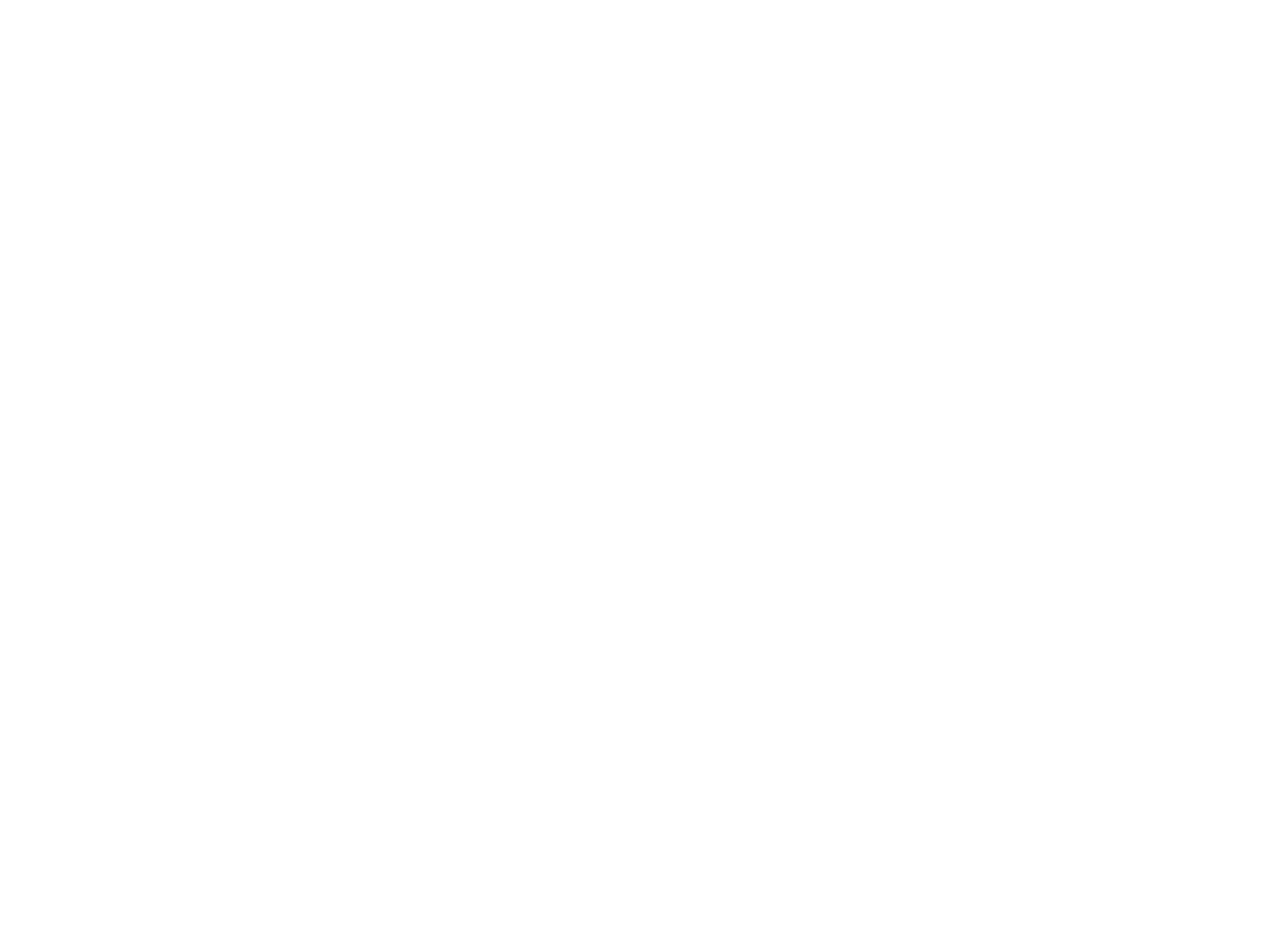
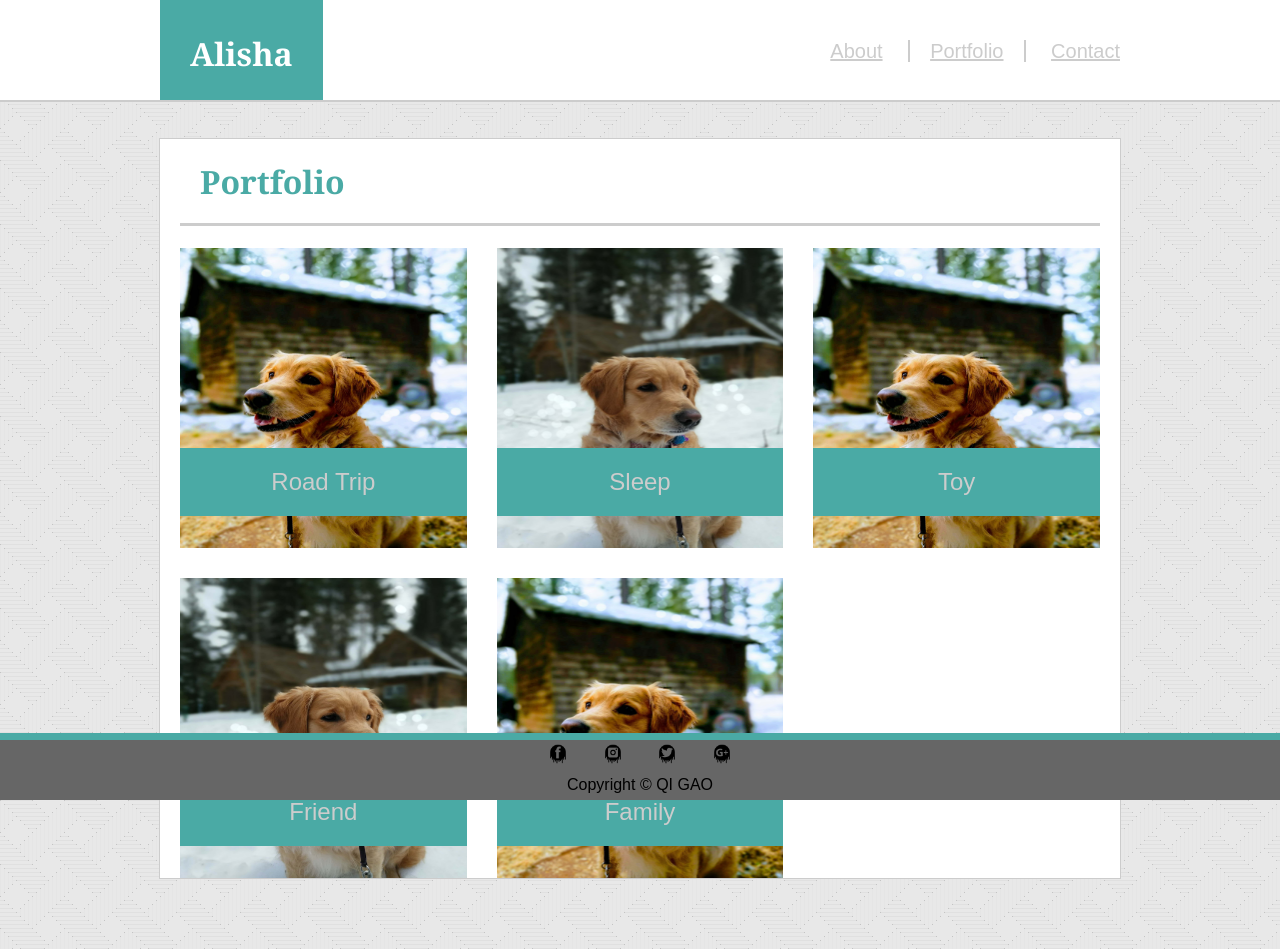
Before and after one commit to gaoqi7/Basic-Portfolio, a plain HTML site: page portfolio.html in a window 1280 px wide. Before the commit the page ends 800 px from the top, so only its background shows below. Drawn offline with Linux system fonts and the light colour scheme.

Commit message:
all job done

```diff
--- a/assets/css/style.css
+++ b/assets/css/style.css
@@ -6,7 +6,10 @@ html {
     margin: 0;
 }
 body {
-    margin:0;
+    margin:0 0 70px 0;
+    /* bottom 70px setting is because of the fixed footer.
+    if less, the content in main section will be blocked
+    by the fixed footer  */
 }
 h1,h2 {
     font-family: Georgia, 'Times New Roman', Times, serif;
@@ -21,7 +24,7 @@ a:hover {
 }
 
 /* Header + Main Style
--------------------------------- */
+----------------------------------- */
 header,main {
     background-color: #ffffff;
 }
@@ -29,7 +32,7 @@ header,main {
     text-decoration-line: none;
 }
 /* Header Style
--------------------------------- */
+----------------------------------- */
 header {
     border-bottom: 2px #cccccc solid;
     height: 100px;
@@ -38,8 +41,9 @@ header {
 header h1 {
     background-color: #4aaaa5;
     padding: 32px 30px 32px 30px;
-    margin:0 auto;
-    display:inline-block;
+    float: left;
+    margin-top: 0px;
+    margin-left: 0px;
     color:#ffffff;
 }
 nav {
@@ -59,35 +63,40 @@ nav {
     margin-right:20px;
 }
 .content-wrap {
-    width: 960px;
+    max-width: 960px;
     margin: 0 auto;
+    overflow: auto;
 }
 /* Main Style
 --------------------------------------  */
 main {
     border: 1px #cccccc solid;
-    padding:15px;
-    overflow: auto;
+    /* overflow: auto; */
 
 }
 main h1 {
     color: #4aaaa5;
     padding-bottom:20px;
+    padding-left: 20px;
+    margin-left: 20px;
+    margin-right:20px;
     border-bottom:3px #cccccc solid;
 }
 main img {
     width: 20%;
     float: left;
     margin-right: 20px;
-    border-radius:18px;
+    padding-left: 20px;
 }
 main p {
     text-indent: 30px;
     color: #cccccc;
     font-size: 20px;
+    margin-right: 20px;
+    margin-left:20px;
 }
 /* Footer Style
---------------------------------- */
+-------------------------------------- */
 footer {
     background-color: #666666;
     border-top: 7px #4aaaa5 solid;
@@ -110,3 +119,59 @@ footer p {
     margin-top:8px;
     margin-bottom:0;
 }
+/* Form Style
+--------------------------------------- */
+form {
+    color:#cccccc;
+    /* max-width: 960px; */
+    margin: 0 20px 0 20px;
+}
+input[ type=text ] {
+    width: 100%;
+    padding: 6px 10px;
+    margin:8px 0;
+    border-radius: 2px;
+    box-sizing:border-box;
+}
+input[ type=message ] {
+    width: 100%;
+    height: 200px;
+    padding: 6px 10px;
+    margin:8px 0;
+    border-radius: 2px;
+    box-sizing:border-box;
+}
+.container {
+    display: grid;
+    grid-template-columns: repeat(3,1fr);
+    grid-template-rows: repeat(2,300px);
+    grid-gap: 30px;
+    margin-left:20px;
+    margin-right:20px;
+}
+.container > div:nth-child(even){
+    background-image: url(../images/a-snow.jpg);
+    background-size:300px 300px;
+    background-repeat: no-repeat;
+    background-position: center;
+    background-clip: border-box;
+}
+.container > div:nth-child(odd){
+    background-image: url(../images/a-house.jpg);
+    background-size:300px 300px;
+    background-repeat: no-repeat;
+    background-position: center;
+    background-clip: border-box;
+}
+
+.f-name {
+background-color: #4aaaa5;
+position: relative;
+top: 200px;
+width: 100%;
+padding-top: 20px;
+padding-bottom: 20px;
+color: #cccccc;
+font-size: 150%;
+text-align: center;
+}
--- a/portfolio.html
+++ b/portfolio.html
@@ -0,0 +1,53 @@
+<!DOCTYPE html>
+<html>
+    <head>
+        <title> My Portfolio</title>
+        <link rel="stylesheet" href="assets/css/style.css">
+    </head>
+    <body>
+        <header>
+            <div class = "content-wrap">
+            <h1> Alisha </h1>
+            <nav>
+                <a href="index.html">About</a>
+                <a id="nav01" href="portfolio.html">Portfolio</a>
+                <a href="contact.html">Contact</a>
+            </nav>
+            </div>
+        </header>
+        <br>
+        <br>
+        <main class="content-wrap">
+            <h1>Portfolio</h1>
+                 <div class="container">
+                     <div>
+                        <!-- <div class="f-b-pic">
+                        <img src="assets/images/a-snow.jpg" alt="road trip pic">
+                        </div> -->
+                        <div class="f-name">Road Trip</div>
+                     </div>
+                     <div>
+                        <div class="f-name">Sleep</div>
+                     </div>
+                     <div>
+                        <div class="f-name">Toy</div>
+                     </div>
+                     <div>
+                        <div class="f-name">Friend</div>
+                     </div>
+                     <div>
+                        <div class="f-name">Family</div>
+                     </div>
+                 </div>
+        </main>
+        <footer>
+            <!-- <h2>Keep In Touch</h2> -->
+            <img class="column" src="assets/images/sm-fac.png" alt="facebook icon">
+            <img class="column" src="assets/images/sm-ins.png" alt="instgram icon">
+            <img class="column" src="assets/images/sm-twi.png" alt="twitter icon">
+            <img class="column" src="assets/images/sm-goo.png" alt="google+ icon">
+            <p>Copyright © QI GAO</p>
+            <!-- in Mac Alt + g combination for the symbal -->
+        </footer>
+    </body>
+</html>
```
Also changed, not shown: contact.html (+41 -0 lines), 2 other files.
